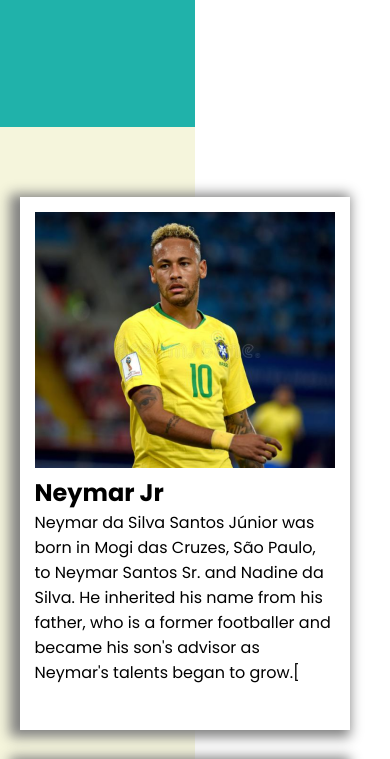
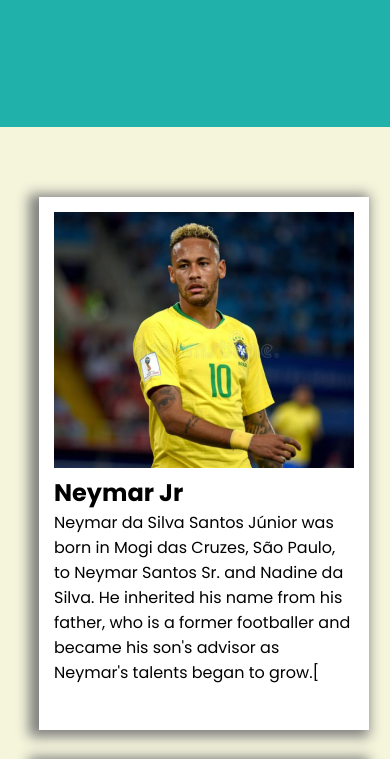
Before and after one commit to devruhul/football-project, a plain HTML site: page index.html in a window 390 px wide. Shown: the part 599-1358 px from the top of the page. Drawn offline with Linux system fonts and the light colour scheme.

Commit message:
final commit

```diff
--- a/index.html
+++ b/index.html
@@ -13,7 +13,6 @@
 </head>
 <body>
     <!-- Header Section Start -->
-    <div class="full-website">
         <section id="header-section">
             <header>
                 <nav>
@@ -129,6 +128,7 @@
                 </div>
             </section>
             <!-- ============ Highlight Secton End ================== -->
+            <!-- ============ Footer Secton Start ================== -->
             <footer>
                 <div class="footer-section">
                     <img src="./images/Logo.png" alt="">
@@ -141,7 +141,8 @@
                     <h5>Copyright © 2022 Football</h5>
                 </div>
             </footer>
+            <!-- ============ Footer Secton End ================== -->
             </main>
-    </div>
+
 </body>
 </html>
--- a/styles/style.css
+++ b/styles/style.css
@@ -225,8 +225,5 @@ h5 {
         .highlight{
             flex-direction: column;
         }
-        .full-website{
-            width: 50%;
-            height: 100%;
-        }
+
     }
```
